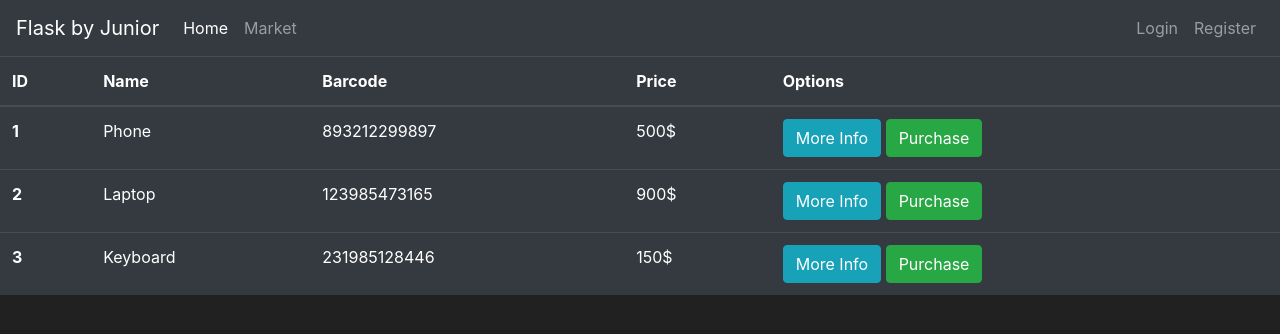
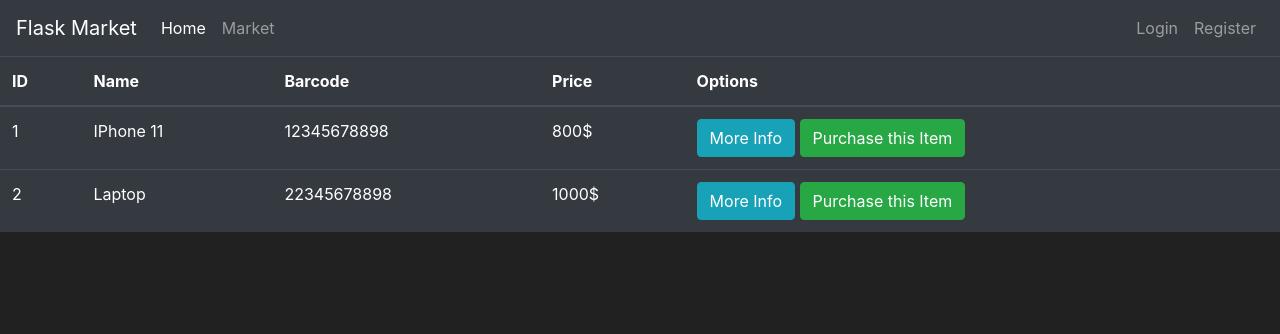
Before and after one commit to GasanaJr/flask, a Flask app: page /market in a window 1280 px wide. Shown: the top 334 px of the page. Run offline with Flask 3, Linux system fonts and the light colour scheme; some libraries are stand-ins or nearby versions.

Commit message:
ft(flask): refactor code into routes and add db integration

```diff
--- a/market.py
+++ /dev/null
@@ -1,27 +0,0 @@
-"""Market application in Flask"""
-from flask import Flask, render_template
-app = Flask(__name__)
-
-
-@app.route('/')
-@app.route('/home')
-def home_page():
-    """Function to return the homepage"""
-    return render_template('home.html')
-
-
-@app.route('/market')
-def market_page():
-    """Function to return market page"""
-    items = [
-        {'id': 1, 'name': 'Phone', 'barcode': '893212299897', 'price': 500},
-        {'id': 2, 'name': 'Laptop', 'barcode': '123985473165', 'price': 900},
-        {'id': 3, 'name': 'Keyboard', 'barcode': '231985128446', 'price': 150}
-    ]
-    return render_template('market.html', items=items)
-
-
-# @app.route('/about/<username>')
-# def last_king(username):
-#     """Description of The app"""
-#     return f'<h1>This is the about page of {username}</h1>'
--- /dev/null
+++ b/marketPackage/routes.py
@@ -0,0 +1,13 @@
+from marketPackage import app
+from flask import render_template
+from marketPackage.models import Item
+
+@app.route('/')
+@app.route('/home')
+def home_page():
+    return render_template('home.html')
+
+@app.route('/market')
+def market_page():
+    items = Item.query.all()
+    return render_template('market.html', items=items)
--- a/templates/base.html
+++ b/marketPackage/templates/base.html
@@ -8,22 +8,23 @@
       <link rel="stylesheet" href="https://cdn.jsdelivr.net/npm/bootstrap@4.5.3/dist/css/bootstrap.min.css" integrity="sha384-TX8t27EcRE3e/ihU7zmQxVncDAy5uIKz4rEkgIXeMed4M0jlfIDPvg6uqKI2xXr2" crossorigin="anonymous">
       <title>
           {% block title %}
+
           {% endblock %}
       </title>
    </head>
    <body>
     <nav class="navbar navbar-expand-md navbar-dark bg-dark">
-        <a href="#" class="navbar-brand">Flask by Junior</a>
-        <button class="navbar-toggler" type="button" data-toggle = "collapse" data-target="#navbarNav">
+      <a class="navbar-brand" href="#">Flask Market</a>
+      <button class="navbar-toggler" type="button" data-toggle="collapse" data-target="#navbarNav">
         <span class="navbar-toggler-icon"></span>
       </button>
       <div class="collapse navbar-collapse" id="navbarNav">
         <ul class="navbar-nav mr-auto">
             <li class="nav-item active">
-                  <a class="nav-link" href="{{ url_for('home_page')}}">Home <span class="sr-only">(current)</span></a>
+                <a class="nav-link" href="{{ url_for('home_page') }}">Home <span class="sr-only">(current)</span></a>
             </li>
             <li class="nav-item">
-                  <a class="nav-link" href="{{ url_for('market_page')}}">Market</a>
+                <a class="nav-link" href="{{ url_for('market_page') }}">Market</a>
             </li>
         </ul>
         <ul class="navbar-nav">
@@ -36,8 +37,8 @@
         </ul>
       </div>
     </nav>
+      {% block content %}
 
-    {% block content %}
       {% endblock %}
       <!-- Future Content here -->
 
--- a/templates/home.html
+++ b/marketPackage/templates/home.html
@@ -1,9 +1,8 @@
 {% extends 'base.html' %}
-
 {% block title %}
-    Home | Flask
+    Home Page
 {% endblock %}
 
 {% block content %}
-    <h1>This is the homepage</h1>
+    This is our content for the Home Page
 {% endblock %}
--- /dev/null
+++ b/marketPackage/templates/market.html
@@ -0,0 +1,34 @@
+{% extends 'base.html' %}
+{% block title %}
+  Market Page
+{% endblock %}
+
+{% block content %}
+      <table class="table table-hover table-dark">
+        <thead>
+            <tr>
+                <!-- Your Columns HERE -->
+                <th scope="col">ID</th>
+                <th scope="col">Name</th>
+                <th scope="col">Barcode</th>
+                <th scope="col">Price</th>
+                <th scope="col">Options</th>
+            </tr>
+        </thead>
+        <tbody>
+            <!-- Your rows inside the table HERE: -->
+            {% for item in items %}
+                <tr>
+                    <td>{{ item.id }}</td>
+                    <td>{{ item.name }}</td>
+                    <td>{{ item.barcode }}</td>
+                    <td>{{ item.price }}$</td>
+                    <td>
+                        <button class="btn btn-outline btn-info">More Info</button>
+                        <button class="btn btn-outline btn-success">Purchase this Item</button>
+                    </td>
+                </tr>
+            {% endfor %}
+        </tbody>
+    </table>
+{% endblock %}
--- /dev/null
+++ b/run.py
@@ -0,0 +1,5 @@
+from marketPackage import app
+
+#Checks if the run.py file has executed directly and not imported
+if __name__ == '__main__':
+    app.run(debug=True)
--- a/templates/market.html
+++ /dev/null
@@ -1,32 +0,0 @@
-{% extends 'base.html' %}
-{% block title %}
-    Market | Flask
-{% endblock %}
-
-{% block content %}
-<table class="table table-hover table-dark">
-    <thead>
-      <tr>
-        <th scope="col">ID</th>
-        <th scope="col">Name</th>
-        <th scope="col">Barcode</th>
-        <th scope="col">Price</th>
-        <th scope="col">Options</th>
-      </tr>
-    </thead>
-    <tbody>
-        {% for item in items %}
-        <tr>
-            <th scope="row">{{ item.id }}</th>
-            <td>{{ item.name }}</td>
-            <td>{{ item.barcode }}</td>
-            <td>{{ item.price }}$</td>
-            <td>
-                <button class="btn btn-outline btn-info">More Info</button>
-                <button class="btn btn-outline btn-success">Purchase</button>
-            </td>
-        </tr>
-        {% endfor %}
-    </tbody>
-  </table>
-{% endblock%}
```
Also changed, not shown: marketPackage/__init__.py (added, +7 -0 lines), marketPackage/models.py (added, +22 -0 lines), instance/market.db (added), marketPackage/market.db (added). Lines whose indentation alone changed are shown as unchanged.
